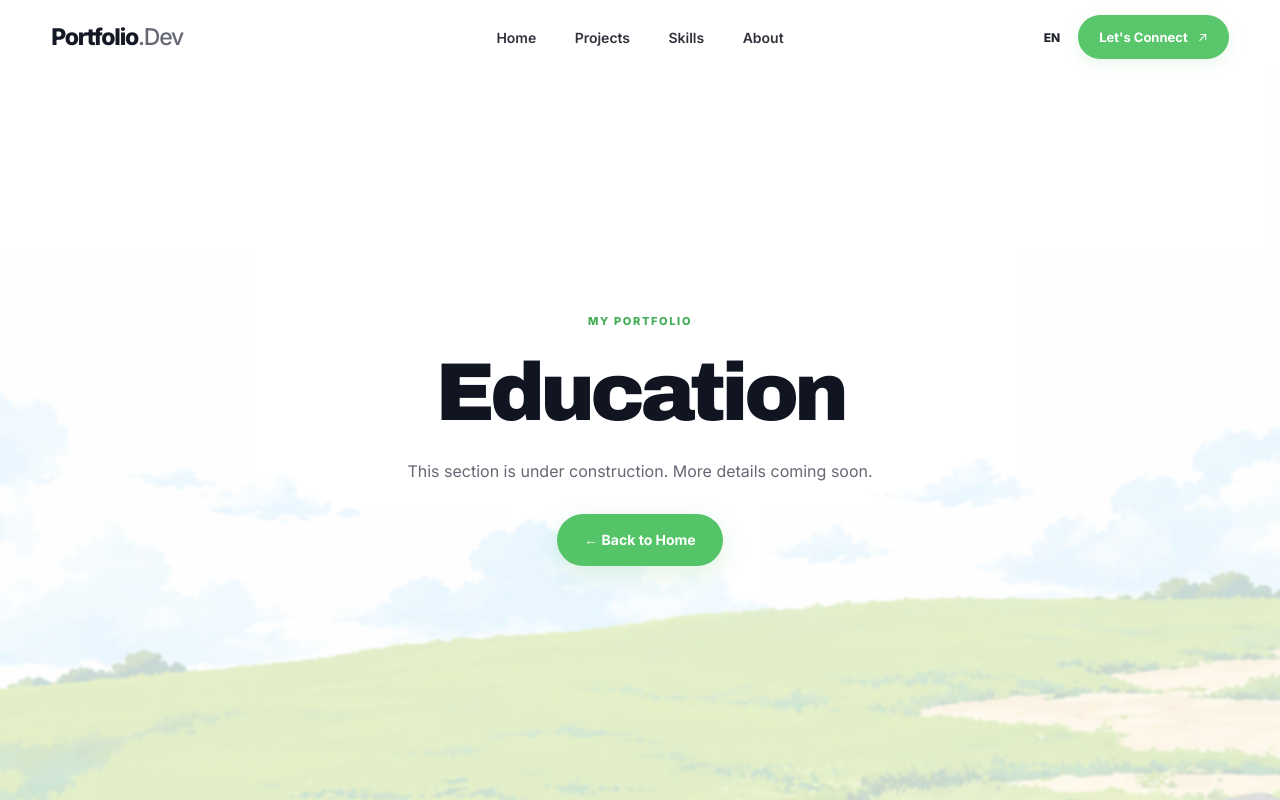
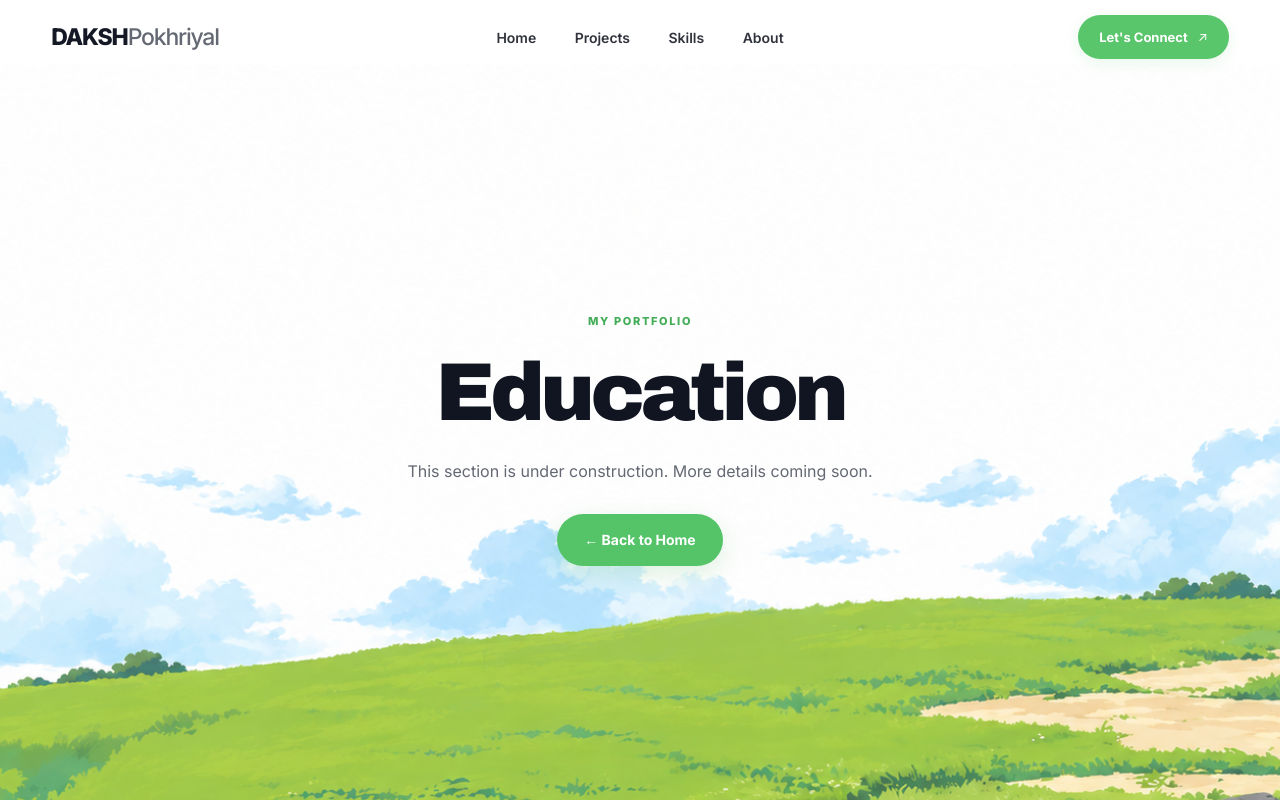
Before and after one commit to daksh-pokhriyal/portfolio, a React app: page /education in a window 1280 px wide. Built offline with nearby package versions, Linux system fonts and the light colour scheme; the HTML template or start-up script is replaced by a standard one.

Commit message:
improved more

```diff
--- a/src/App.css
+++ b/src/App.css
@@ -893,13 +893,10 @@ button {
 
 /* Blur the meadow everywhere except Home */
 
-.site-background--blurred {
-  filter: blur(1px);
-  opacity: 0.95;
-}
+
 
 .site-background--blurred::after {
-  background: rgba(255, 255, 255, 0.065);
+  background: rgba(255, 255, 255, 0.07);
 }
 
 /* Keep the actual page content above the background */
@@ -923,11 +920,11 @@ button {
 /* Let the blurred background show through internal pages */
 
 .projects-page {
-  background: rgba(251, 252, 250, 0.7);
+  background: rgba(251, 252, 250, 0.05);
 }
 
 .inner-page {
-  background: rgba(255, 255, 255, 0.7);
+  background: rgba(255, 255, 255, 0.05);
 }
 
 @media (prefers-reduced-motion: reduce) {
--- a/src/components/Navbar.jsx
+++ b/src/components/Navbar.jsx
@@ -20,7 +20,7 @@ function Navbar() {
           to="/"
           onClick={() => setMenuOpen(false)}
         >
-          Portfolio<span>.Dev</span>
+          DAKSH<span>Pokhriyal</span>
         </Link>
 
         <button
@@ -56,7 +56,7 @@ function Navbar() {
         </div>
 
         <div className="nav-actions">
-          <span className="language-label">EN</span>
+
           <Link
             className="nav-cta"
             to="/contact"
--- a/src/pages/Home.jsx
+++ b/src/pages/Home.jsx
@@ -41,10 +41,7 @@ function Home() {
             Download Resume
           </a>
 
-          <div className="scroll-hint">
-            <span></span>
-            Explore my portfolio
-          </div>
+
         </div>
       </section>
     </main>
```
